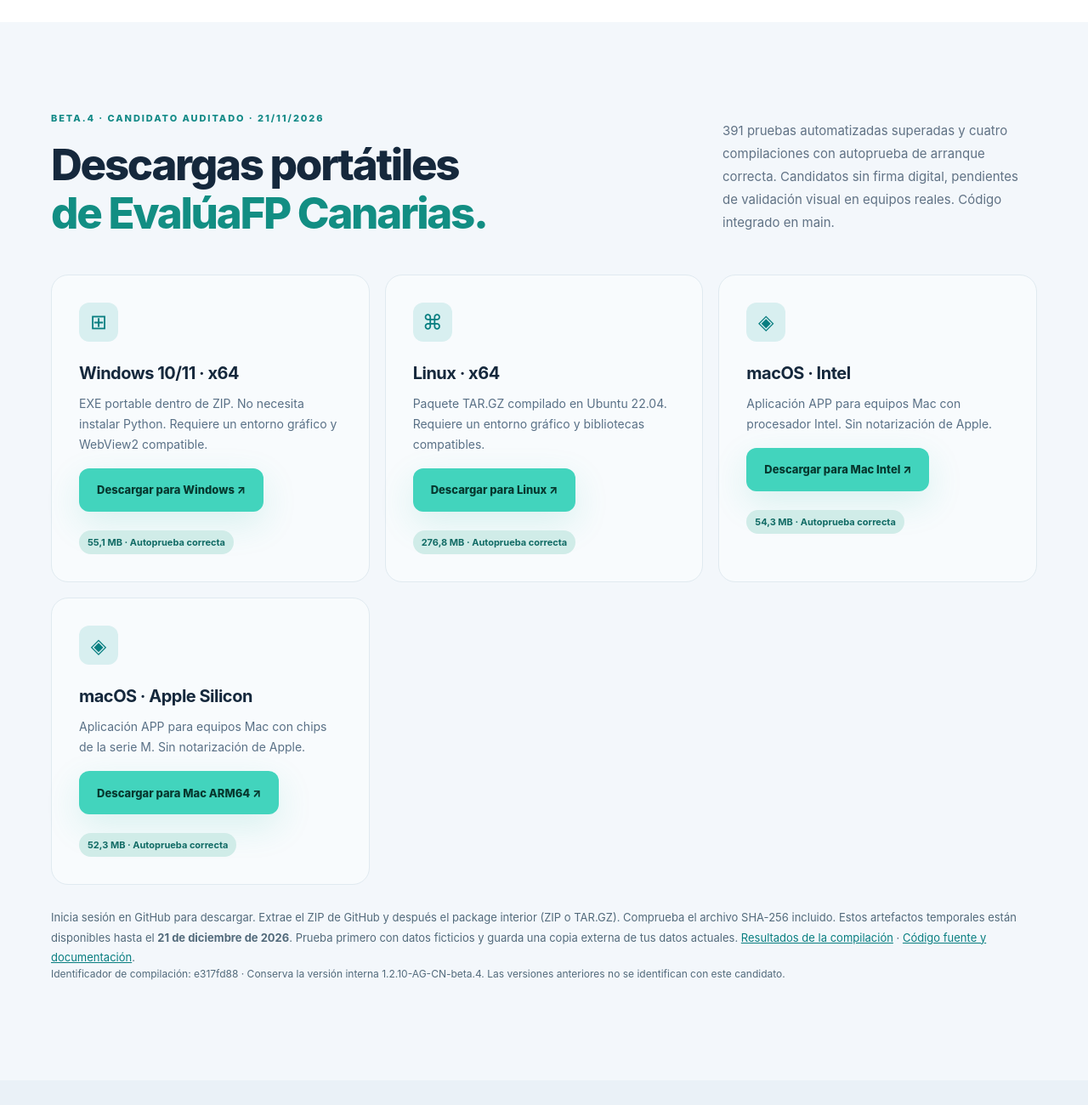
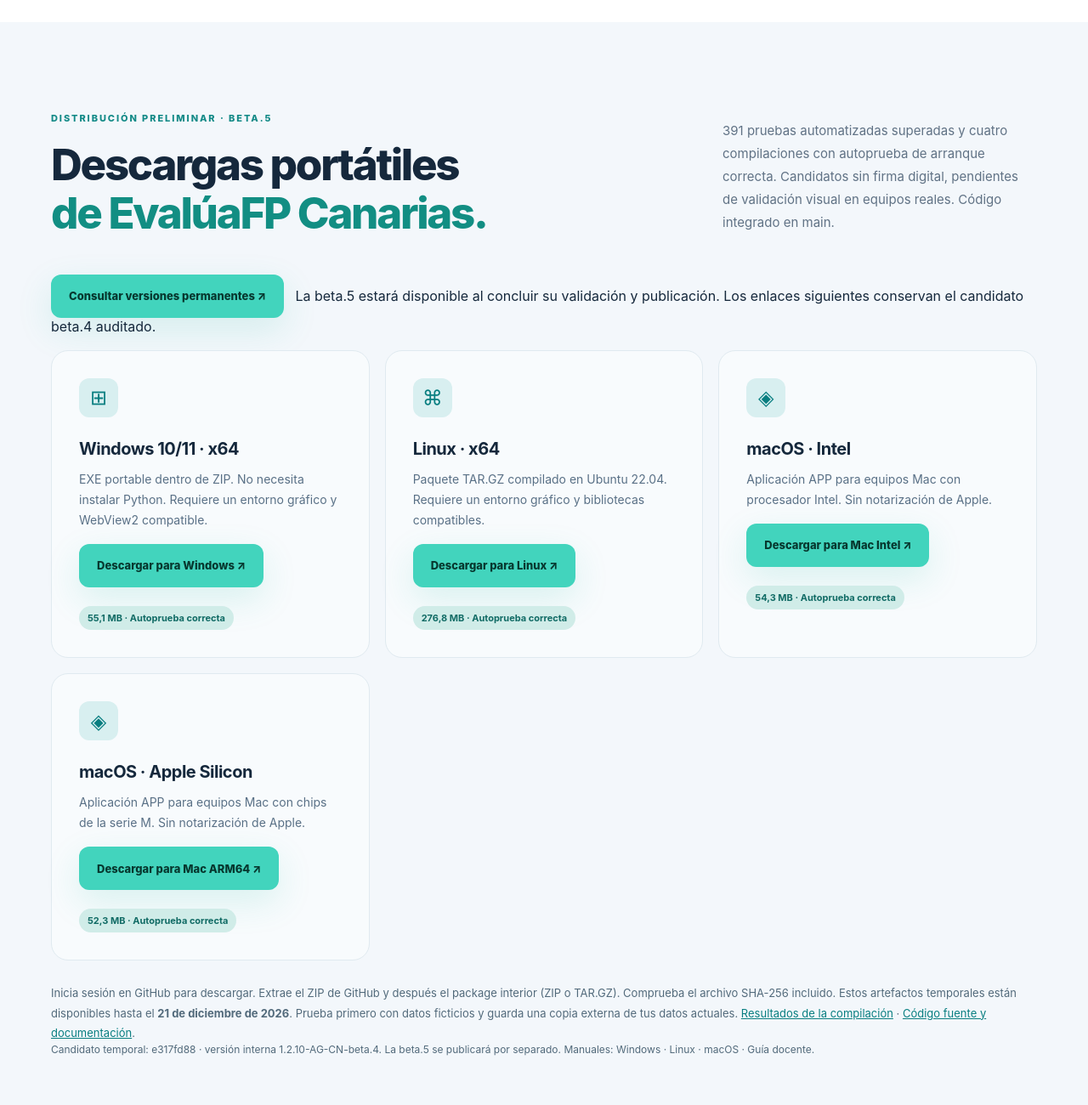
Before and after one commit to atreyu1968/EvaluaFPCanarias, a plain HTML site: page docs/index.html in a window 1280 px wide. Shown: the part 4680-5980 px from the top of the page at 85% size. Drawn offline with Linux system fonts and the light colour scheme.

Commit message:
docs(landing): acceso a Releases y guías beta.5 con candidato previo claramente diferenciado

```diff
--- a/docs/index.html
+++ b/docs/index.html
@@ -86,7 +86,8 @@
 
     <section class="section features" id="descargas" aria-labelledby="descargas-title" style="background:#f3f7fb">
       <div class="wrap">
-        <div class="section-top"><div><p class="kicker">BETA.4 · CANDIDATO AUDITADO · 21/11/2026</p><h2 id="descargas-title">Descargas portátiles<br><em>de EvalúaFP Canarias.</em></h2></div><p>391 pruebas automatizadas superadas y cuatro compilaciones con autoprueba de arranque correcta. Candidatos sin firma digital, pendientes de validación visual en equipos reales. Código integrado en main.</p></div>
+        <div class="section-top"><div><p class="kicker">DISTRIBUCIÓN PRELIMINAR · BETA.5</p><h2 id="descargas-title">Descargas portátiles<br><em>de EvalúaFP Canarias.</em></h2></div><p>391 pruebas automatizadas superadas y cuatro compilaciones con autoprueba de arranque correcta. Candidatos sin firma digital, pendientes de validación visual en equipos reales. Código integrado en main.</p></div>
+        <p style="margin:0 0 18px"><a class="btn btn-primary" href="https://github.com/atreyu1968/EvaluaFPCanarias/releases" target="_blank" rel="noopener noreferrer">Consultar versiones permanentes ↗</a> &nbsp; La beta.5 estará disponible al concluir su validación y publicación. Los enlaces siguientes conservan el candidato beta.4 auditado.</p>
         <div class="feature-grid">
           <article class="feature-card">
             <div class="feature-symbol" aria-hidden="true">⊞</div>
@@ -118,7 +119,7 @@
           </article>
         </div>
         <p style="font-size:13px;line-height:1.8;color:#526a7b;margin:27px 0 0">Inicia sesión en GitHub para descargar. Extrae el ZIP de GitHub y después el package interior (ZIP o TAR.GZ). Comprueba el archivo SHA-256 incluido. Estos artefactos temporales están disponibles hasta el <strong>21 de diciembre de 2026</strong>. Prueba primero con datos ficticios y guarda una copia externa de tus datos actuales. <a href="https://github.com/atreyu1968/EvaluaFPCanarias/actions/runs/44955417151" target="_blank" rel="noopener noreferrer" style="color:#087e80;text-decoration:underline">Resultados de la compilación</a> · <a href="https://github.com/atreyu1968/EvaluaFPCanarias" target="_blank" rel="noopener noreferrer" style="color:#087e80;text-decoration:underline">Código fuente y documentación</a>.</p>
-        <p style="font-size:12px;color:#526a7b">Identificador de compilación: e317fd88 · Conserva la versión interna 1.2.10-AG-CN-beta.4. Las versiones anteriores no se identifican con este candidato.</p>
+        <p style="font-size:12px;color:#526a7b">Candidato temporal: e317fd88 · versión interna 1.2.10-AG-CN-beta.4. La beta.5 se publicará por separado. Manuales: <a href="manuales/WINDOWS.md">Windows</a> · <a href="manuales/LINUX.md">Linux</a> · <a href="manuales/MACOS.md">macOS</a> · <a href="manuales/DIDACTICO_CANARIAS.md">Guía docente</a>.</p>
       </div>
     </section>
 
```
